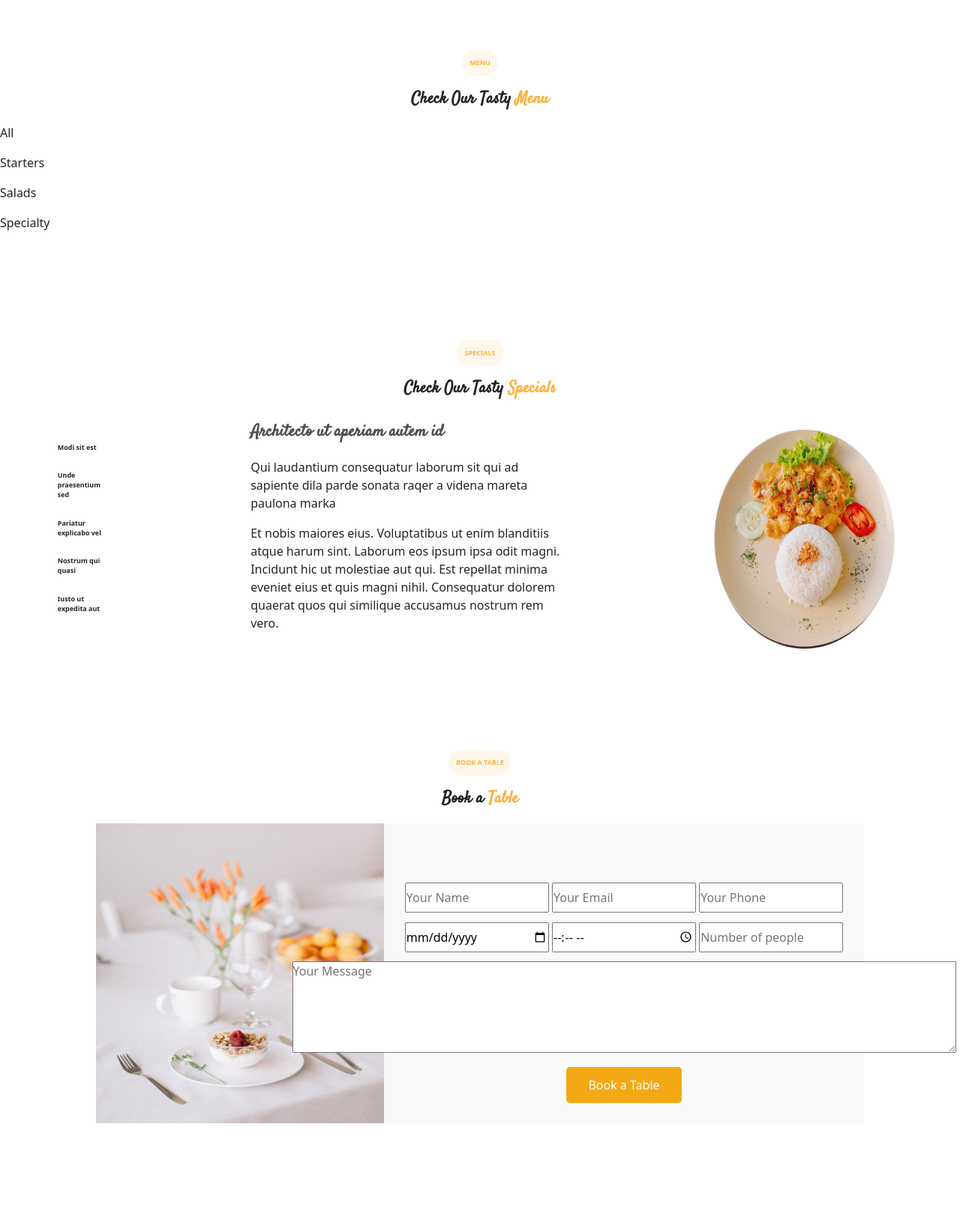
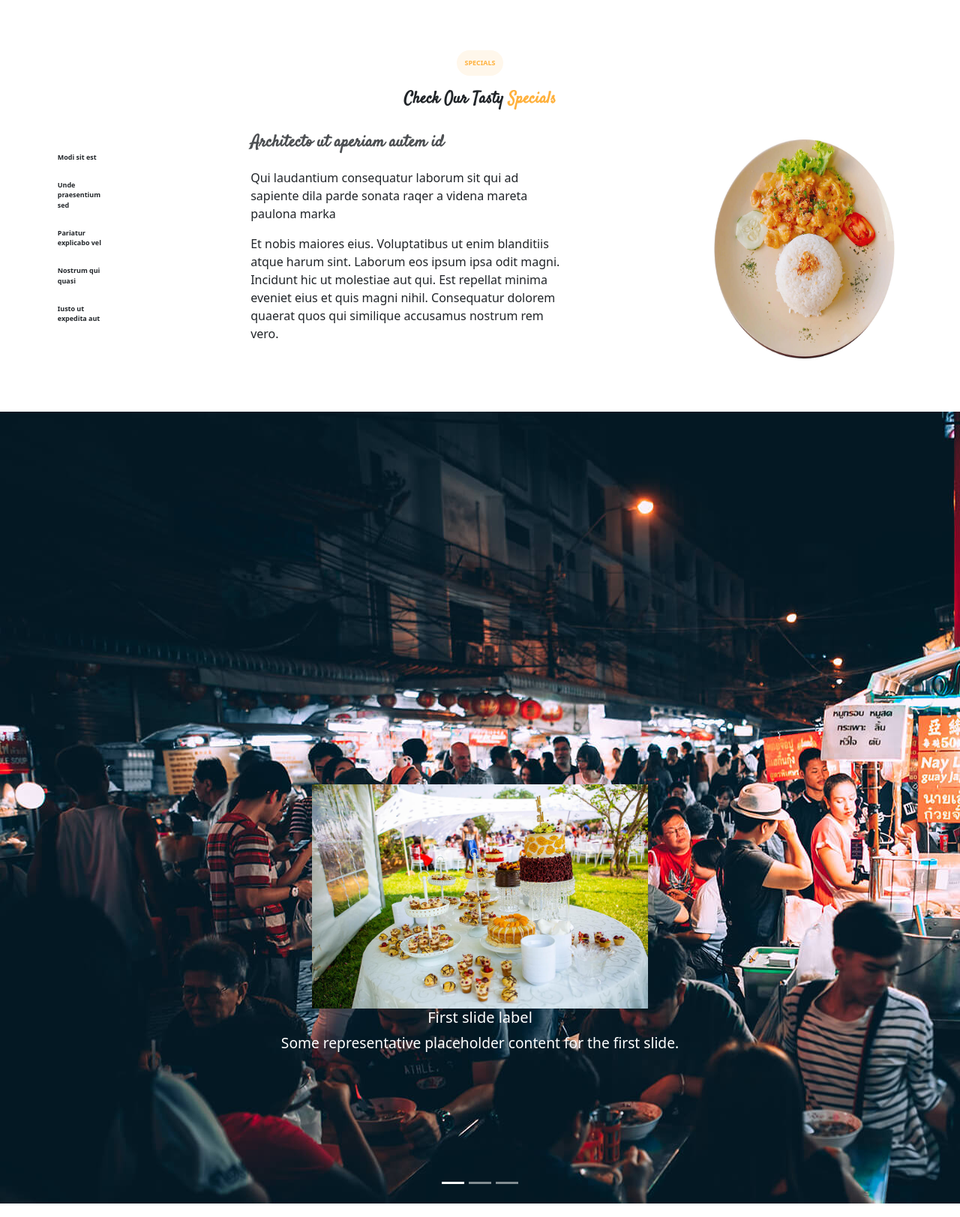
Before and after one commit to Aymen-zhr/Aymen_Zouhari_Final_Project_HTML_CSS, a website: page index.html in a window 1280 px wide. Shown: the part 1742-3365 px from the top of the page at 75% size. Drawn offline with nearby package versions, Linux system fonts and the light colour scheme.

Commit message:
feat: Add comprehensive styling for various sections and implement an events carousel, removing the previous menu placeholder.

```diff
--- a/index.html
+++ b/index.html
@@ -217,20 +217,16 @@
     </section>
 
     <!-- Menu (7ta nrj3 liha)-->
-    <section class="whysection">
-      <div class="whyTitle">
-        <p class="text-orange whytitle">MENU</p>
-        <p class="whypara">
-          Check Our Tasty <span class="text-orange">Menu</span>
-        </p>
-      </div>
-      <div>
-        <p>All</p>
-        <p>Starters</p>
-        <p>Salads</p>
-        <p>Specialty</p>
-      </div>
-    </section>
+
+
+
+
+
+
+
+
+
+
 
     <!--Specials -->
     <section class="whysection">
@@ -269,7 +265,58 @@
     </section>
 
     <!-- Events (7ta nrj3 liha) -->
+<section class="events">
 
+  <div id="carouselExampleCaptions" class="py-5 carousel slide">
+  <div class="carousel-indicators">
+    <button type="button" data-bs-target="#carouselExampleCaptions" data-bs-slide-to="0" class="active" aria-current="true" aria-label="Slide 1"></button>
+    <button type="button" data-bs-target="#carouselExampleCaptions" data-bs-slide-to="1" aria-label="Slide 2"></button>
+    <button type="button" data-bs-target="#carouselExampleCaptions" data-bs-slide-to="2" aria-label="Slide 3"></button>
+  </div>
+  <div class="carousel-inner">
+    <div class="carousel-item active">
+      <div class="carousel-caption d-none d-md-block">
+        <div>
+          <img src="public/img/events-slider/events-slider-1.jpg" class="w-50" alt="...">
+        </div>
+        <div>
+          <h5>First slide label</h5>
+          <p>Some representative placeholder content for the first slide.</p>
+        </div>
+      </div>
+    </div>
+    <div class="carousel-item">
+      <img src="..." class="d-block w-100" alt="...">
+      <div class="carousel-caption d-none d-md-block">
+        <h5>Second slide label</h5>
+        <p>Some representative placeholder content for the second slide.</p>
+      </div>
+    </div>
+    <div class="carousel-item">
+      <img src="..." class="d-block w-100" alt="...">
+      <div class="carousel-caption d-none d-md-block">
+        <h5>Third slide label</h5>
+        <p>Some representative placeholder content for the third slide.</p>
+      </div>
+    </div>
+  </div>
+</div>
+
+</section>
+
+
+
+
+
+
+
+
+
+
+
+
+
+<!-- Book a Table -->
     <section class="booktable">
       <div class="bookTitle">
         <p class="text-orange booktitle">BOOK A TABLE</p>
--- a/src/sass/modules/home/_header.sass
+++ b/src/sass/modules/home/_header.sass
@@ -394,3 +394,6 @@
         border-radius: 50%
         width: 12px !important
         height: 12px !important
+
+.events
+    background-image: url("../img/events-bg.jpg")
```
Also changed, not shown: public/css/app.css, 1 other file.
